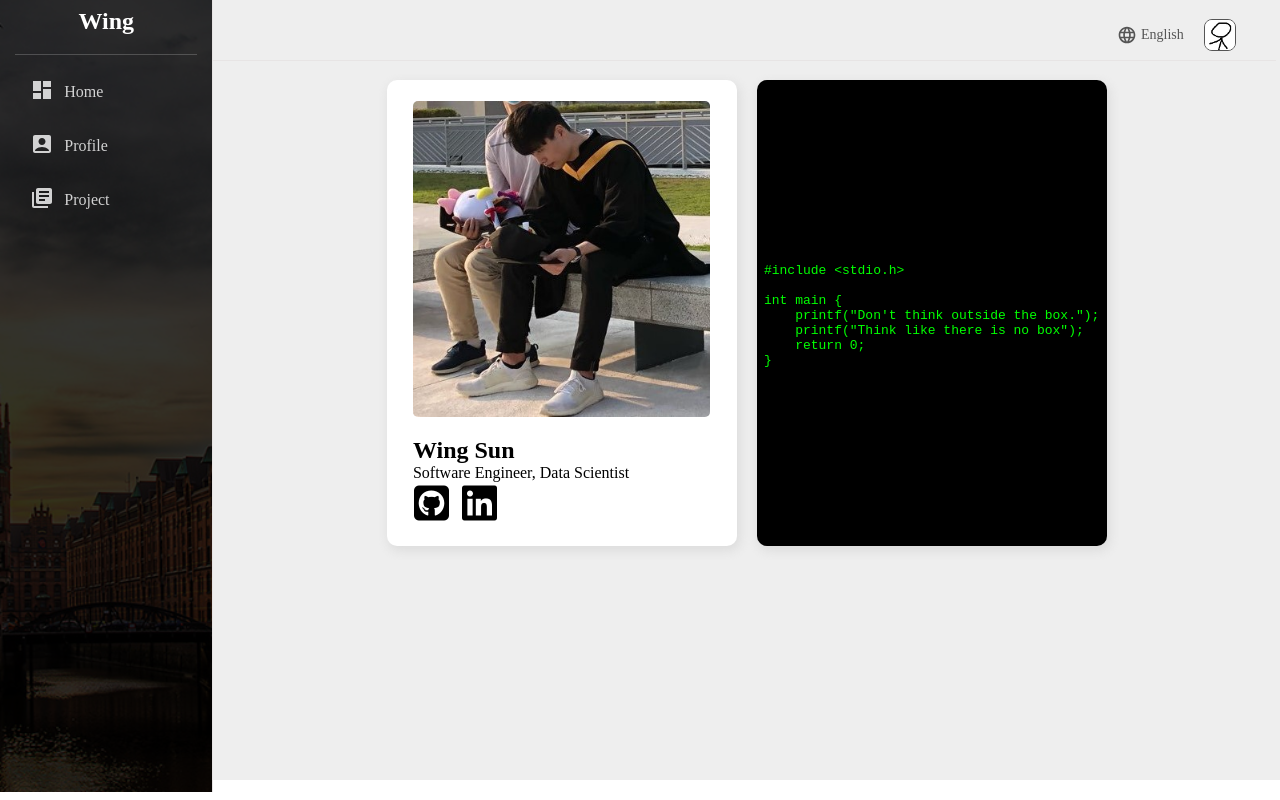
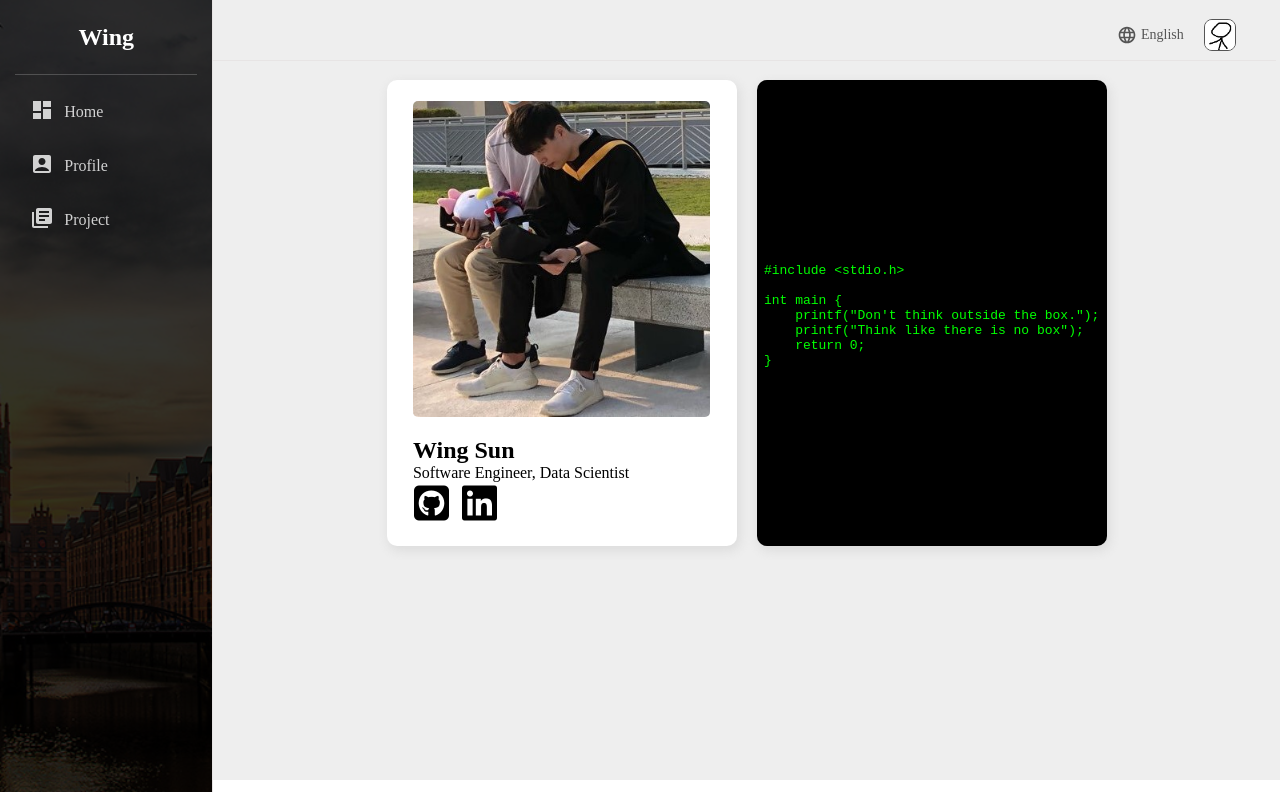
Before and after one commit to wingskh/personal_website, a React (Create React App) app: page / in a window 1280 px wide. Built offline with nearby package versions, Linux system fonts and the light colour scheme.

Commit message:
updated website title and logo

```diff
--- a/public/index.html
+++ b/public/index.html
@@ -2,7 +2,7 @@
 <html lang="en">
   <head>
     <meta charset="utf-8" />
-    <link rel="icon" href="%PUBLIC_URL%/favicon.ico" />
+    <link rel="icon" href="%PUBLIC_URL%/slack.png" />
     <meta name="viewport" content="width=device-width, initial-scale=1" />
     <meta name="theme-color" content="#000000" />
     <meta
@@ -24,7 +24,7 @@
       work correctly both with client-side routing and a non-root public URL.
       Learn how to configure a non-root public URL by running `npm run build`.
     -->
-    <title>React App</title>
+    <title>Wing Sun</title>
     <script src="https://use.fontawesome.com/a54022df2b.js"></script>
   </head>
   <body style="margin: 0px;">
--- a/src/components/SideBar/sideBar.scss
+++ b/src/components/SideBar/sideBar.scss
@@ -13,8 +13,8 @@
     display: flex;
     align-items: center;
     text-align: center;
-    margin-top: 2%;
-    margin-bottom: 2%;
+    margin-top: 20px;
+    margin-bottom: 12px;
     justify-content: center;
 
     .headerText {
```
Also changed, not shown: public/slack.png (added), src/assets/images/icon copy.jpg (added).
